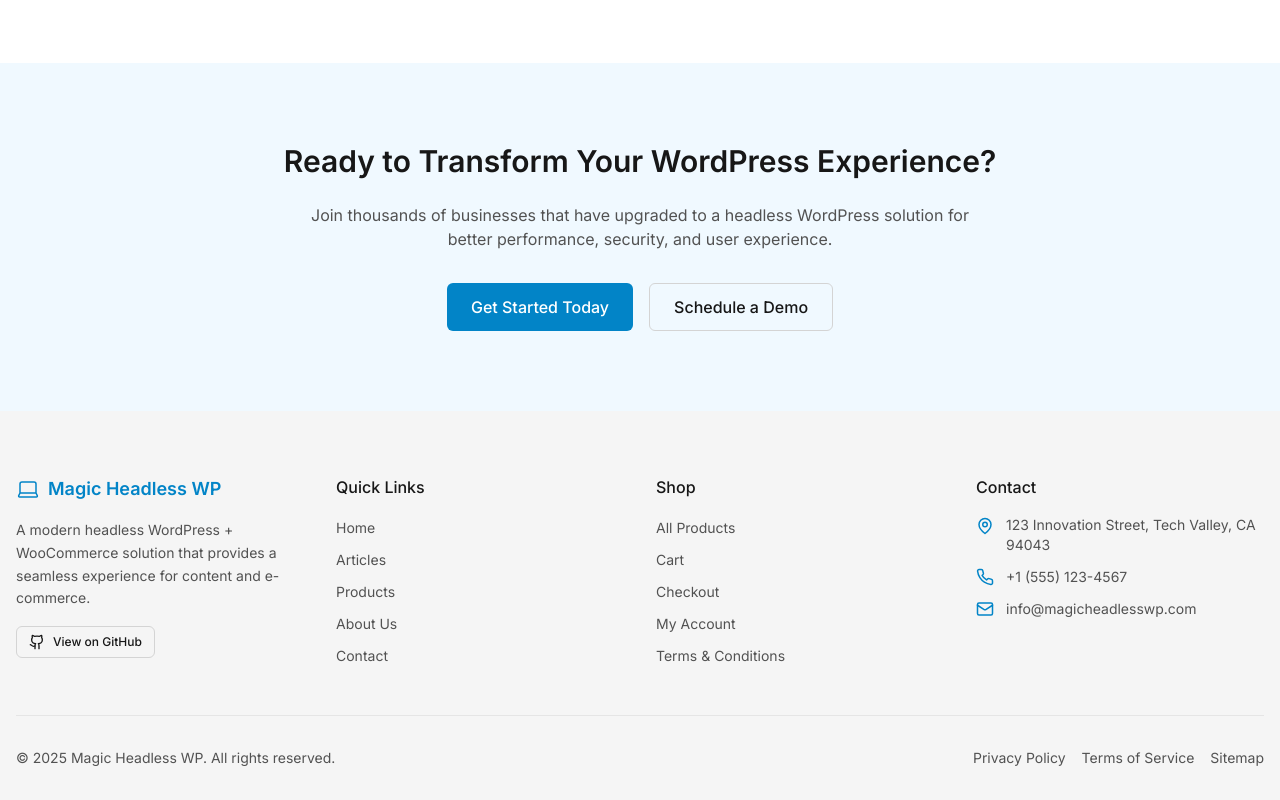
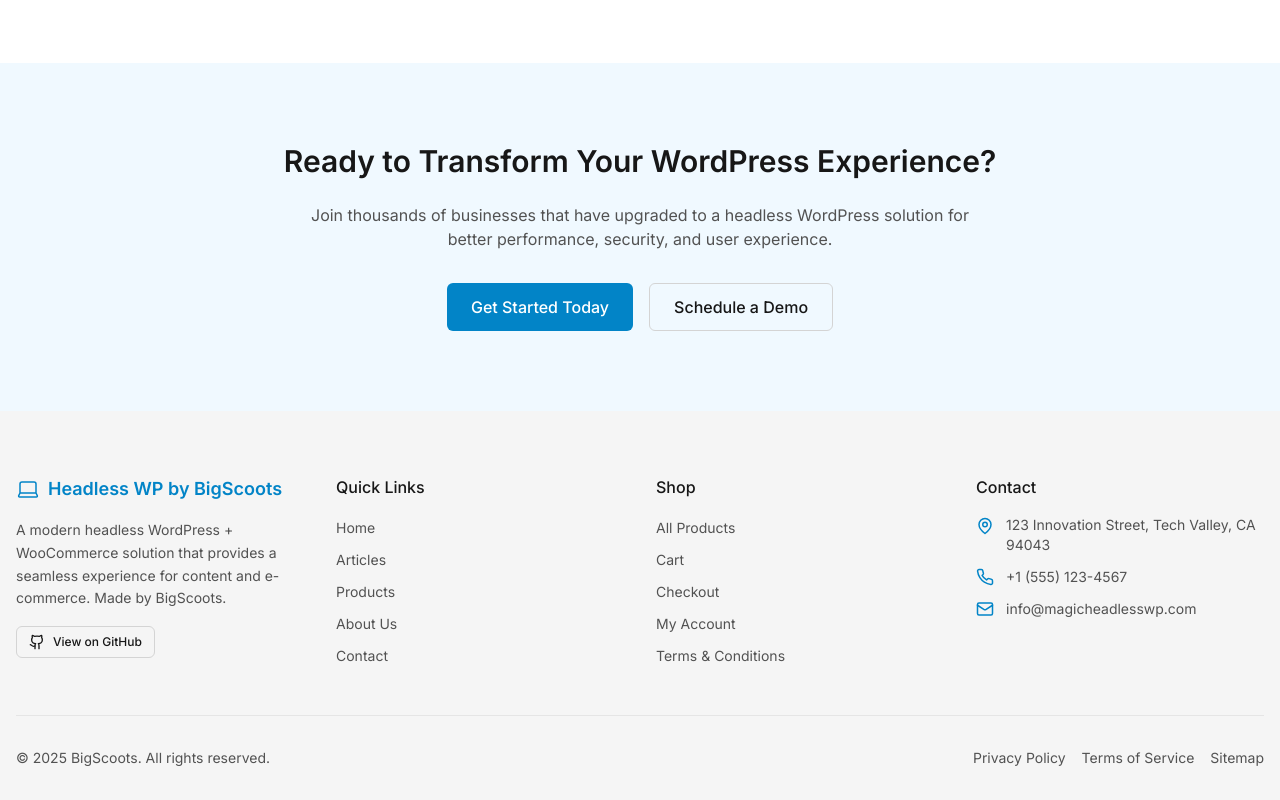
Before and after one commit to bigscoots/magic-headless-wp, a React (Vite) app: page / in a window 1280 px wide. Shown: the part 1603-2403 px from the top of the page. Built offline with nearby package versions, Linux system fonts and the light colour scheme; no server answers.

Commit message:
updating Footer to reflect BigScoots branding

```diff
--- a/src/components/layout/Footer.tsx
+++ b/src/components/layout/Footer.tsx
@@ -20,10 +20,10 @@ const Footer: React.FC = () => {
           <div>
             <div className="flex items-center space-x-2 text-primary-600 dark:text-primary-400 mb-4">
               <Laptop size={24} strokeWidth={1.5} />
-              <span className="font-semibold text-lg">Magic Headless WP</span>
+              <span className="font-semibold text-lg">Headless WP by BigScoots</span>
             </div>
             <p className="text-neutral-600 dark:text-neutral-400 text-sm leading-relaxed mb-4">
-              A modern headless WordPress + WooCommerce solution that provides a seamless experience for content and e-commerce.
+              A modern headless WordPress + WooCommerce solution that provides a seamless experience for content and e-commerce. Made by BigScoots.
             </p>
             <a
               href="https://github.com/bigscoots/magic-headless-wp"
@@ -170,7 +170,7 @@ const Footer: React.FC = () => {
         <div className="border-t border-neutral-200 dark:border-neutral-800 pt-8">
           <div className="flex flex-col md:flex-row md:justify-between md:items-center space-y-4 md:space-y-0">
             <p className="text-neutral-600 dark:text-neutral-400 text-sm">
-              &copy; {currentYear} Magic Headless WP. All rights reserved.
+              &copy; {currentYear} BigScoots. All rights reserved.
             </p>
             <div className="flex space-x-4">
               <Link
```
